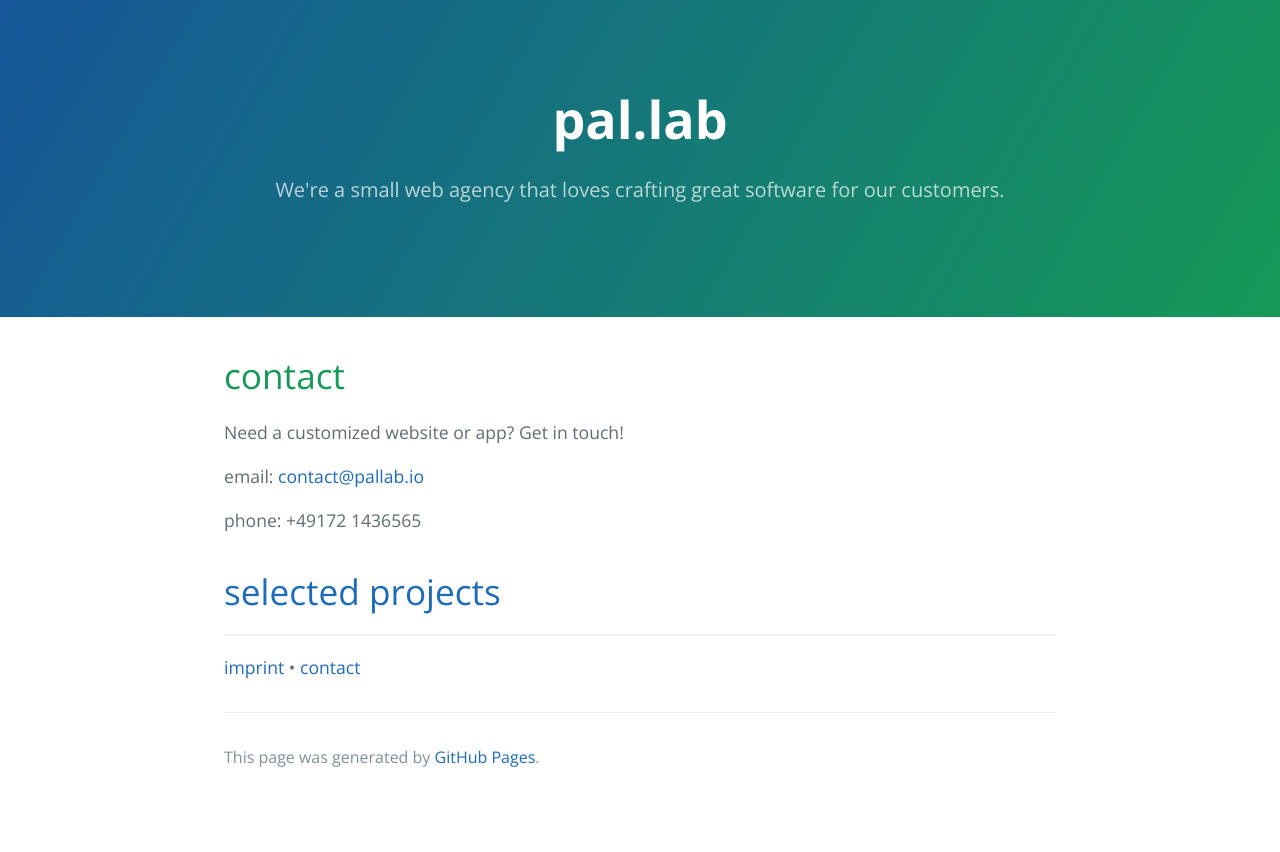
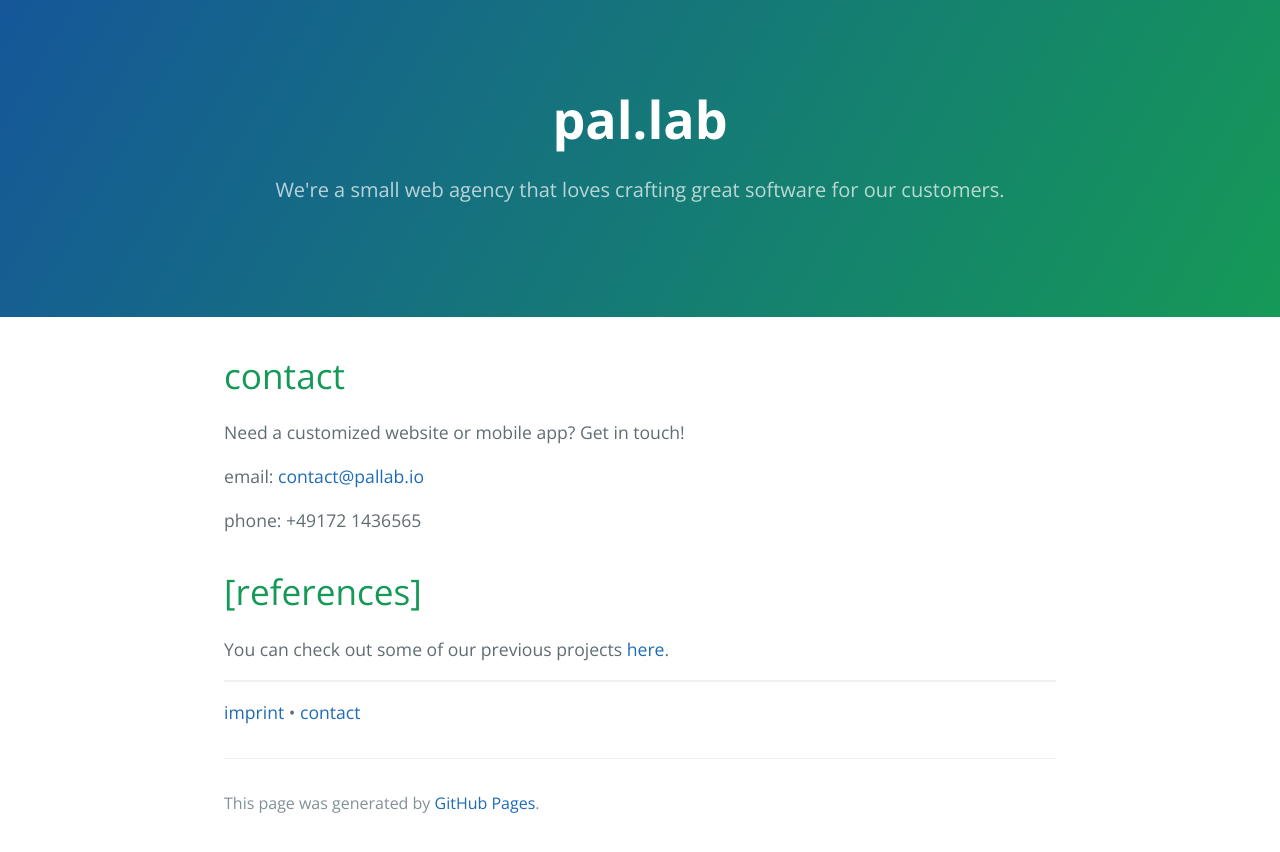
Before and after one commit to pal-lab/pal-lab.github.io, a Jekyll site: the page built from index.md, in a window 1280 px wide. Shown: the top 852 px of the page. Built offline with Jekyll 4.4.1, drawn with Linux system fonts in a browser that asks for light colours; our own code applies the rules of GitHub Pages for plain Markdown files.

Commit message:
editorial

```diff
--- a/index.md
+++ b/index.md
@@ -2,16 +2,16 @@
 layout: default
 ---
 # [](#header-1)contact
-Need a customized website or app? Get in touch!
+Need a customized website or mobile app? Get in touch!
 
 email: [contact@pallab.io](mailto:contact@pallab.io)
 
 phone: +49172 1436565
 
 
-# [](#header-1)[selected projects](projects)
+# [](#header-1)[references]
 
-
+You can check out some of our previous projects [here](projects).
 
 * * *
 [](#header-6)[imprint](imprint) • [](#header-6)[contact](contact)
```
